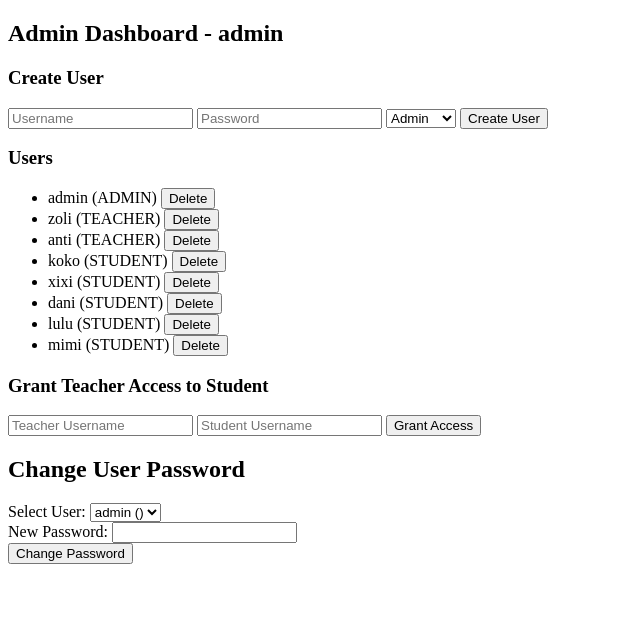
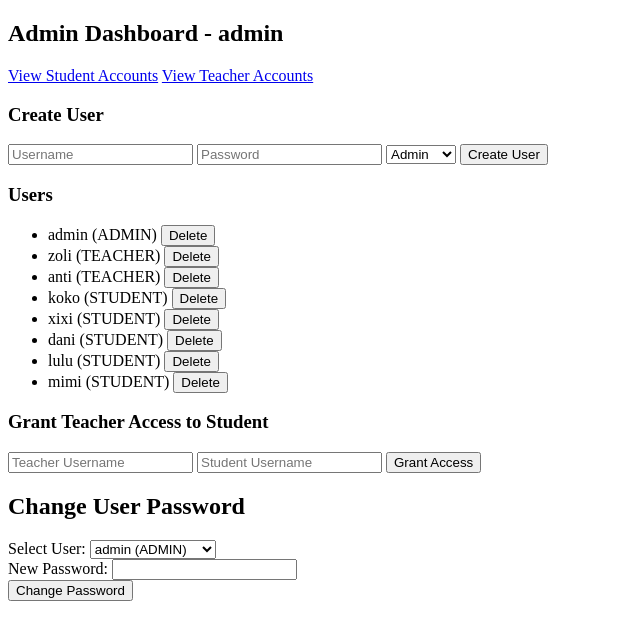
Before and after one commit to zsbati/mvp3, a Flask app: page /admin in a window 1280 px wide. Shown: the part 52-692 px from the top of the page, without its empty margins (0-640 px from the left). Run offline with Flask 3, Linux system fonts and the light colour scheme; a user stored in the database is signed in; parts of the project's set-up code (start-up, migrations or seed data) failed here and were passed over.

Commit message:
everything works, except the withdrawal of teacher access by the admin. That'll come later.

```diff
--- a/app.py
+++ b/app.py
@@ -1,4 +1,6 @@
 # app.py
+from functools import wraps
+
 from sqlalchemy import event, text
 from sqlalchemy.engine import Engine
 
@@ -29,14 +31,22 @@ with app.app_context():
             cursor.execute("PRAGMA foreign_keys=ON;")
             cursor.close()
 
+
+    db.create_all()
+
 login_manager = LoginManager()
 login_manager.init_app(app)
 login_manager.login_view = 'login'
 
+teacher_access = db.Table('teacher_access',
+                          db.Column('teacher_id', db.Integer, db.ForeignKey('teacher.id'), primary_key=True),
+                          db.Column('student_id', db.Integer, db.ForeignKey('student.id'), primary_key=True)
+                          )
+
 
 @login_manager.user_loader
 def load_user(user_id):
-    return User.query.get(int(user_id))
+    return User.query.get(int(user_id))  # Load from the unified User model
 
 
 @app.route('/')
@@ -114,6 +124,17 @@ def change_password():
     return render_template('change_password.html')
 
 
+def admin_required(f):
+    @wraps(f)
+    def decorated_function(*args, **kwargs):
+        if not current_user.is_authenticated or current_user.user_type != UserType.ADMIN:
+            flash('You must be an administrator to access this page.', 'danger')
+            return redirect(url_for('login'))
+        return f(*args, **kwargs)
+
+    return decorated_function
+
+
 @app.route('/admin')
 @login_required
 def admin_home():
@@ -123,6 +144,22 @@ def admin_home():
         return 'Unauthorized', 403
     users = User.query.all()
     return render_template('admin_home.html', users=users)
+
+
+@app.route('/admin/view_students')
+@login_required
+@admin_required
+def view_students():
+    students = User.query.filter_by(user_type=UserType.STUDENT).all()  # Query User, filter by user_type
+    return render_template('view_students.html', students=students)
+
+
+@app.route('/admin/view_teachers')
+@login_required
+@admin_required
+def view_teachers():
+    teachers = User.query.filter_by(user_type=UserType.TEACHER).all()  # Query User, filter by user_type
+    return render_template('view_teachers.html', teachers=teachers)
 
 
 @app.route('/admin/home', methods=['GET'])
@@ -154,11 +191,41 @@ def change_user_password():
 
     # Hash the new password
     hashed_password = generate_password_hash(new_password)
-    user.password = hashed_password
+    user.password_hash = hashed_password
     db.session.commit()
 
     flash(f'Password for {user.username} has been updated successfully.')
     return redirect(url_for('admin_home'))
+
+
+@app.route('/admin/view_student_page/<int:user_id>')
+@login_required
+@admin_required
+def view_student_page(user_id):
+    student = User.query.get_or_404(user_id)
+    if student.user_type != UserType.STUDENT:
+        flash("User is not a student.", "warning")
+        return redirect(url_for('view_students'))
+
+    teacher_comments = Comment.query.filter_by(student_id=student.id).order_by(Comment.timestamp.desc()).all()
+    return render_template('student_home.html', student=student, teacher_comments=teacher_comments,
+                           admin_view=True)  # Pass admin_view flag
+
+
+@app.route('/admin/view_teacher_page/<int:user_id>')
+@login_required
+@admin_required
+def view_teacher_page(user_id):
+    teacher = User.query.get_or_404(user_id)
+    if teacher.user_type != UserType.TEACHER:
+        flash("User is not a teacher.", "warning")
+        return redirect(url_for('view_teachers'))
+
+    teacher_students_relations = TeacherStudent.query.filter_by(teacher_id=teacher.id).all()
+    accessible_students = [relation.student for relation in teacher_students_relations]
+
+    return render_template('teacher_home.html', teacher=teacher, students=accessible_students,
+                           admin_view=True)  # Pass admin_view flag
 
 
 @app.route('/teacher')
@@ -181,7 +248,6 @@ def student_home():
 
     # Grab all comments for this student from the Comment table
     teacher_comments = Comment.query.filter_by(student_id=current_user.id).order_by(Comment.timestamp.desc()).all()
-
     return render_template('student_home.html', teacher_comments=teacher_comments)
 
 
@@ -196,7 +262,7 @@ def create_user():
     user_type_str = request.form['user_type']
     user_type = UserType(user_type_str)
 
-    new_user = User(username=username, user_type=user_type)
+    new_user = User(username=username, user_type=user_type)  # Create User object directly
     new_user.set_password(password)  # Hash the password
     db.session.add(new_user)
     db.session.commit()
--- a/models.py
+++ b/models.py
@@ -19,7 +19,7 @@ class User(db.Model, UserMixin):
     id = db.Column(db.Integer, primary_key=True)
     username = db.Column(db.String(80), unique=True, nullable=False)
     password_hash = db.Column(db.String(128))
-    user_type = db.Column(db.Enum(UserType), nullable=False)
+    user_type = db.Column(db.Enum(UserType), nullable=False)  # Using UserType enum for role
 
     def set_password(self, password):
         self.password_hash = generate_password_hash(password)
--- a/templates/admin_home.html
+++ b/templates/admin_home.html
@@ -5,6 +5,12 @@
 
 {% block content %}
 <h2>Admin Dashboard - {{ current_user.username }}</h2>
+
+<div class="d-grid gap-2 d-md-block">
+    <a href="{{ url_for('view_students') }}" class="btn btn-primary">View Student Accounts</a>
+    <a href="{{ url_for('view_teachers') }}" class="btn btn-primary">View Teacher Accounts</a>
+    <!-- Add other admin functionalities links here -->
+</div>
 
 <h3>Create User</h3>
 <form action="{{ url_for('create_user') }}" method="post">
@@ -43,7 +49,7 @@
         <label for="user_id">Select User:</label>
         <select name="user_id" id="user_id" required>
             {% for user in users %}
-            <option value="{{ user.id }}">{{ user.username }} ({{ user.role }})</option>
+            <option value="{{ user.id }}">{{ user.username }} ({{ user.user_type.value }})</option>
             {% endfor %}
         </select>
     </div>
```
Also changed, not shown: create_admin.py (+14 -19 lines), templates/student_home.html (+28 -13 lines), templates/teacher_home.html (+26 -12 lines), templates/view_students.html (added, +22 -0 lines), templates/view_teachers.html (added, +22 -0 lines), instance/app.db.
